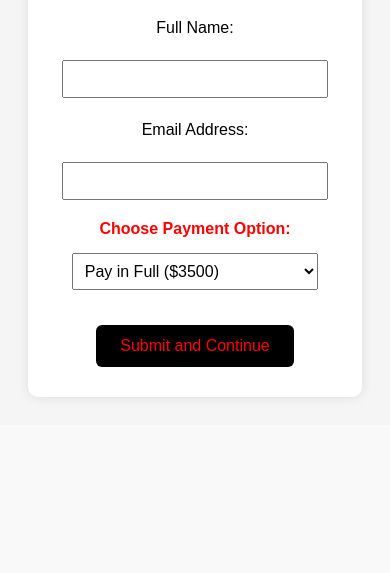
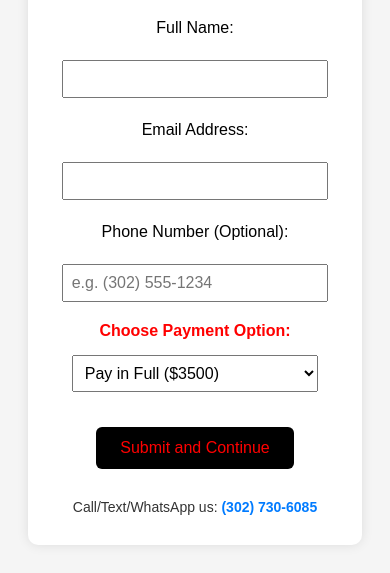
Before and after one commit to richardigwegbu1/uta_pwyw_starter, a Flask app: page / in a window 390 px wide. Shown: the part 541-1114 px from the top of the page. Before the commit the page ends 940 px from the top, so only its background shows below. Run offline with Flask 3, Linux system fonts and the light colour scheme.

Commit message:
✅ Final updates: optional phone number, contact info, removed experience from Google Sheet

```diff
--- a/app.py
+++ b/app.py
@@ -9,6 +9,7 @@ from dotenv import load_dotenv
 from flask_session import Session
 import uuid
 import random
+import certifi  # ✅ Fix Stripe TLS issue
 
 # Load environment variables
 load_dotenv()
@@ -27,6 +28,8 @@ Session(app)
 
 # Stripe Setup
 stripe.api_key = os.getenv("STRIPE_SECRET_KEY")
+stripe.verify_ssl_certs = True
+stripe.default_ca_bundle_path = certifi.where()
 YOUR_DOMAIN = os.getenv("YOUR_DOMAIN")
 
 # Google Sheets Setup
@@ -72,8 +75,6 @@ def send_enrollment_email(student_name, email, amount, receipt_url):
         print("❌ Email failed:", e)
 
 
-
-
 @app.route("/", methods=["GET"])
 def home():
     return render_template("index.html")
@@ -82,24 +83,29 @@ def home():
 def handle_form():
     name = request.form.get("name")
     email = request.form.get("email")
-    experience = request.form.get("experience")
+    phone = request.form.get("phone")
+    experience = request.form.get("experience")  # still captured for session
     payment_option = request.form.get("payment_option")
     price = 3500.00 if payment_option == "full" else float(request.form.get("price", 0))
     seat_number = random.randint(1, 20)
 
     session["student"] = {
-        "name": name, "email": email, "experience": experience,
-        "price": price, "payment_option": payment_option,
+        "name": name,
+        "email": email,
+        "phone": phone,
+        "experience": experience,
+        "price": price,
+        "payment_option": payment_option,
         "seat_number": seat_number
     }
 
-    sheet.append_row([name, email, experience, price, payment_option, "Pending"])
+    # Append to Google Sheet (excluding experience)
+    sheet.append_row([name, email, phone, price, payment_option, "Pending"])
     return redirect("/congratulations")
 
 @app.route("/congratulations", methods=["GET", "POST"])
 def congratulations():
     return render_template("congratulations.html", seat_number=session.get("student", {}).get("seat_number"))
-
 
 @app.route("/continue-checkout", methods=["POST"])
 def continue_checkout():
@@ -146,12 +152,10 @@ def continue_checkout():
             cancel_url=f"http://44.195.140.180/cancel.html"
         )
 
-    # ✅ Save data into session
     session["amount_paid"] = amount
     session["student_name"] = name
 
     return redirect(stripe_session.url, code=303)
-
 
 @app.route("/success")
 def success():
@@ -170,8 +174,6 @@ def success():
         message = f"You’ve successfully paid {formatted_amount}."
 
     return render_template("success.html", student_name=student_name, message=message)
-
-
 
 @app.route("/webhook", methods=["POST"])
 def stripe_webhook():
@@ -202,16 +204,13 @@ def stripe_webhook():
 
     return '', 200
 
-
-
-
 @app.route("/test-email")
 def test_email():
     try:
         msg = Message(
             subject="✅ Test Email from Unix Training Academy",
             sender=app.config['MAIL_USERNAME'],
-            recipients=[app.config['MAIL_USERNAME']],  # send to yourself
+            recipients=[app.config['MAIL_USERNAME']],
             body="This is a test email from your Flask app using HostGator SMTP."
         )
         mail.send(msg)
@@ -219,6 +218,5 @@ def test_email():
     except Exception as e:
         return f"❌ Failed to send email: {e}"
 
-
 if __name__ == '__main__':
     app.run(debug=True, host="0.0.0.0", port=8000)
--- a/templates/index.html
+++ b/templates/index.html
@@ -82,6 +82,19 @@
         button.submit-btn:hover {
             background: #333;
         }
+        .contact-info {
+            margin-top: 30px;
+            font-size: 14px;
+            color: #333;
+        }
+        .contact-info a {
+            color: #007BFF;
+            text-decoration: none;
+            font-weight: bold;
+        }
+        .contact-info a:hover {
+            text-decoration: underline;
+        }
         @media (max-width: 600px) {
             .date-line, .duration-line {
                 flex-direction: column;
@@ -111,6 +124,9 @@
             <label>Email Address:</label>
             <input type="email" name="email" required>
 
+            <label>Phone Number (Optional):</label>
+            <input type="text" name="phone" placeholder="e.g. (302) 555-1234">
+
             <div class="red-label">Choose Payment Option:</div>
             <select name="payment_option" id="payment_option" onchange="toggleSlider(this.value)">
                 <option value="full">Pay in Full ($3500)</option>
@@ -124,22 +140,22 @@
                     <em>You will know if your offer is accepted on the next page.</em>
                 </p>
                 <label>Offer Amount:</label>
-                <input type="range" name="price" id="price" min="999" max="3500" step="50" value="2500" oninput="updatePriceDisplay(this.value)">
+                <input type="range" name="price" id="price" min="10" max="3500" step="50" value="2500" oninput="updatePriceDisplay(this.value)">
                 <p class="price-display">Your Offer: <span id="price-display">$2500</span></p>
             </div>
 
             <button type="submit" class="submit-btn">Submit and Continue</button>
         </form>
+
+        <div class="contact-info">
+            Call/Text/WhatsApp us: <a href="tel:+13027306085">(302) 730-6085</a>
+        </div>
     </div>
 
     <script>
         function toggleSlider(value) {
             const slider = document.getElementById('slider-box');
-            if (value === 'installments') {
-                slider.style.display = 'block';
-            } else {
-                slider.style.display = 'none';
-            }
+            slider.style.display = value === 'installments' ? 'block' : 'none';
         }
 
         function updatePriceDisplay(value) {
```
Also changed, not shown: templates/congratulations.html (+18 -1 lines).
